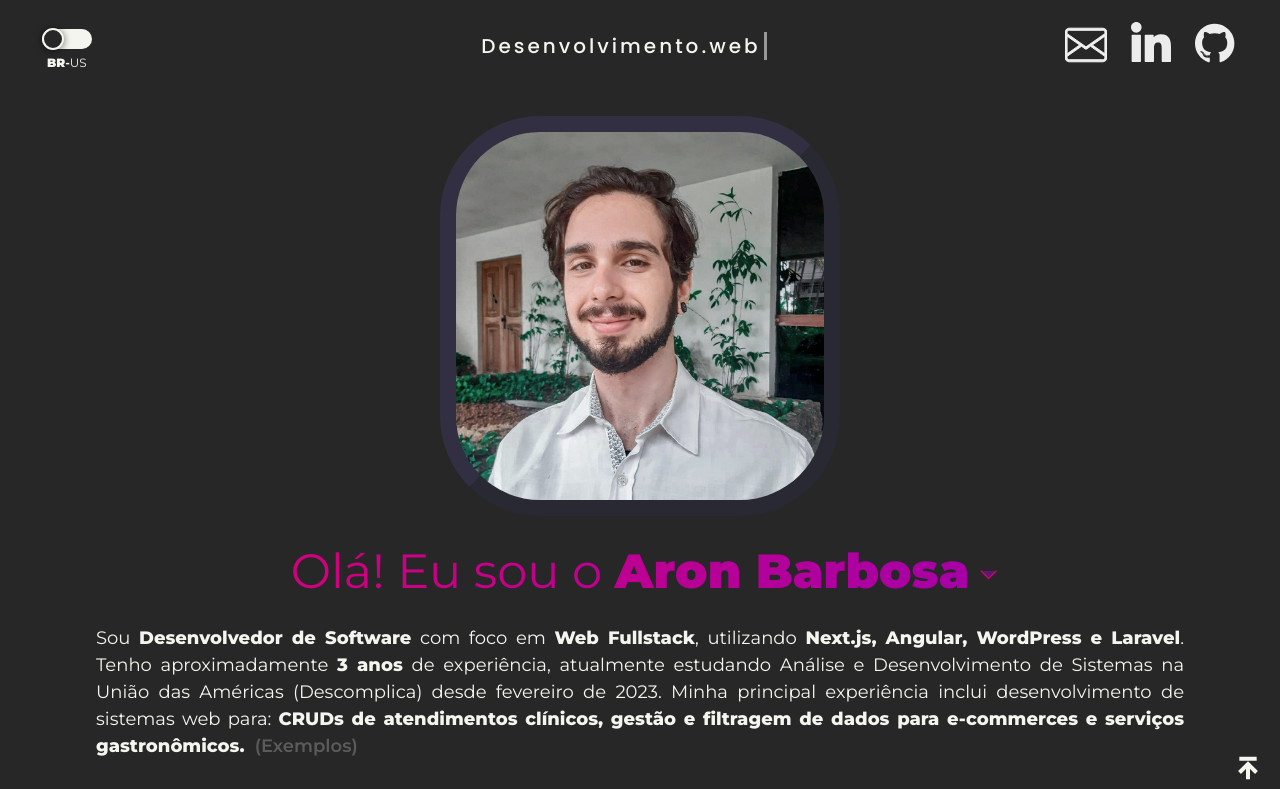
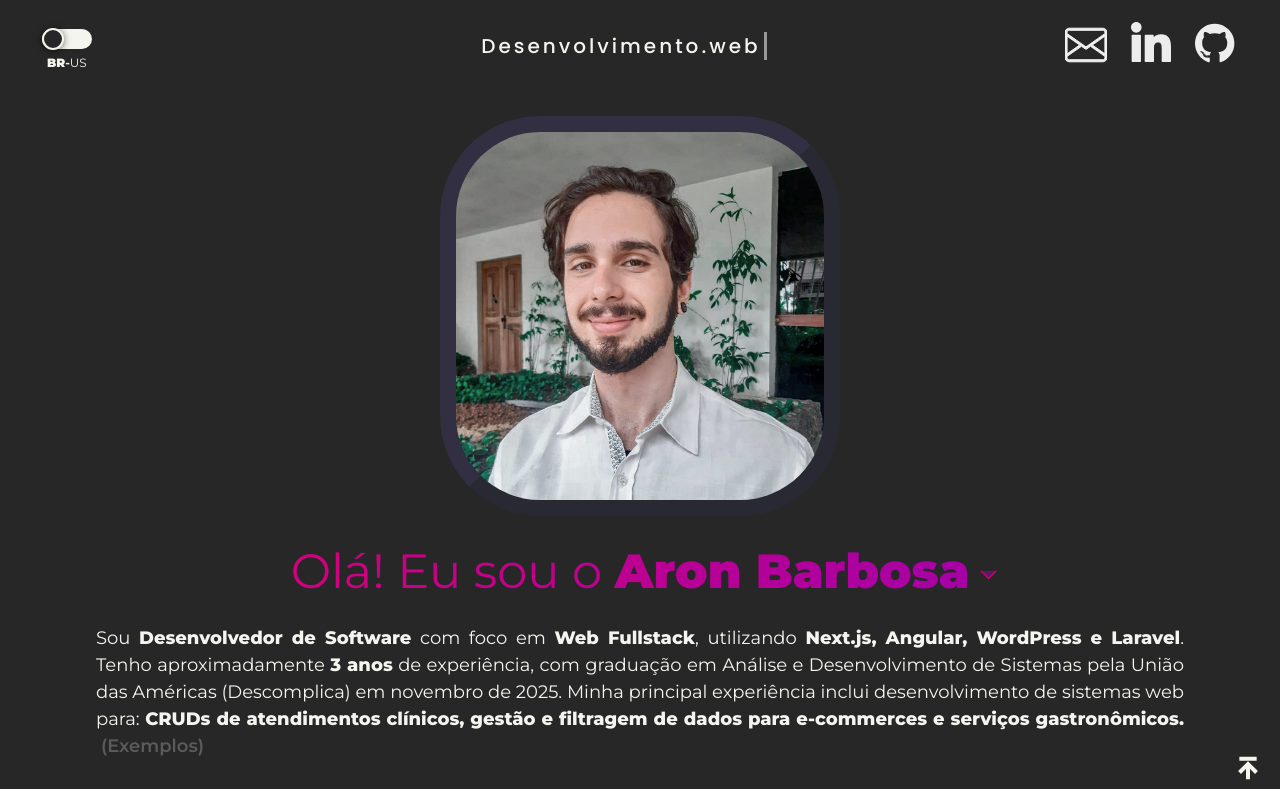
Before and after one commit to aronboliveira/portfolio-web-aronbo, an Angular app: page / in a window 1280 px wide. Shown: the top 789 px of the page. Built offline with nearby package versions, Linux system fonts and the light colour scheme.

Commit message:
include complete graduation

```diff
--- a/src/app/main/main.component.html
+++ b/src/app/main/main.component.html
@@ -151,9 +151,9 @@
               Sou <strong>Desenvolvedor de Software</strong> com foco em
               <strong>Web Fullstack</strong>, utilizando
               <strong>Next.js, Angular, WordPress e Laravel</strong>. Tenho
-              aproximadamente <strong>3 anos</strong> de experiência, atualmente
-              estudando Análise e Desenvolvimento de Sistemas na União das
-              Américas (Descomplica) desde fevereiro de 2023. Minha principal
+              aproximadamente <strong>3 anos</strong> de experiência, com
+              graduação em Análise e Desenvolvimento de Sistemas pela União das
+              Américas (Descomplica) em novembro de 2025. Minha principal
               experiência inclui desenvolvimento de sistemas web para:
             </span>
 
@@ -222,10 +222,10 @@
               I am a <strong>Software Developer</strong> focused on
               <strong>Fullstack Web Development</strong>, using
               <strong>Next.js, Angular, WordPress and Laravel</strong>. I have
-              approximately <strong>3 years</strong> of experience and am
-              currently studying Systems Analysis and Development at União das
-              Américas (Descomplica) since February 2023. My main experience
-              includes developing web systems for:
+              approximately <strong>3 years</strong> of experience, graduate in
+              Systems Analysis and Development by União das Américas
+              (Descomplica) in November 2025. My main experience includes
+              developing web systems for:
             </span>
             <strong>
               Clinical service CRUDs, data management and filtering for
```
